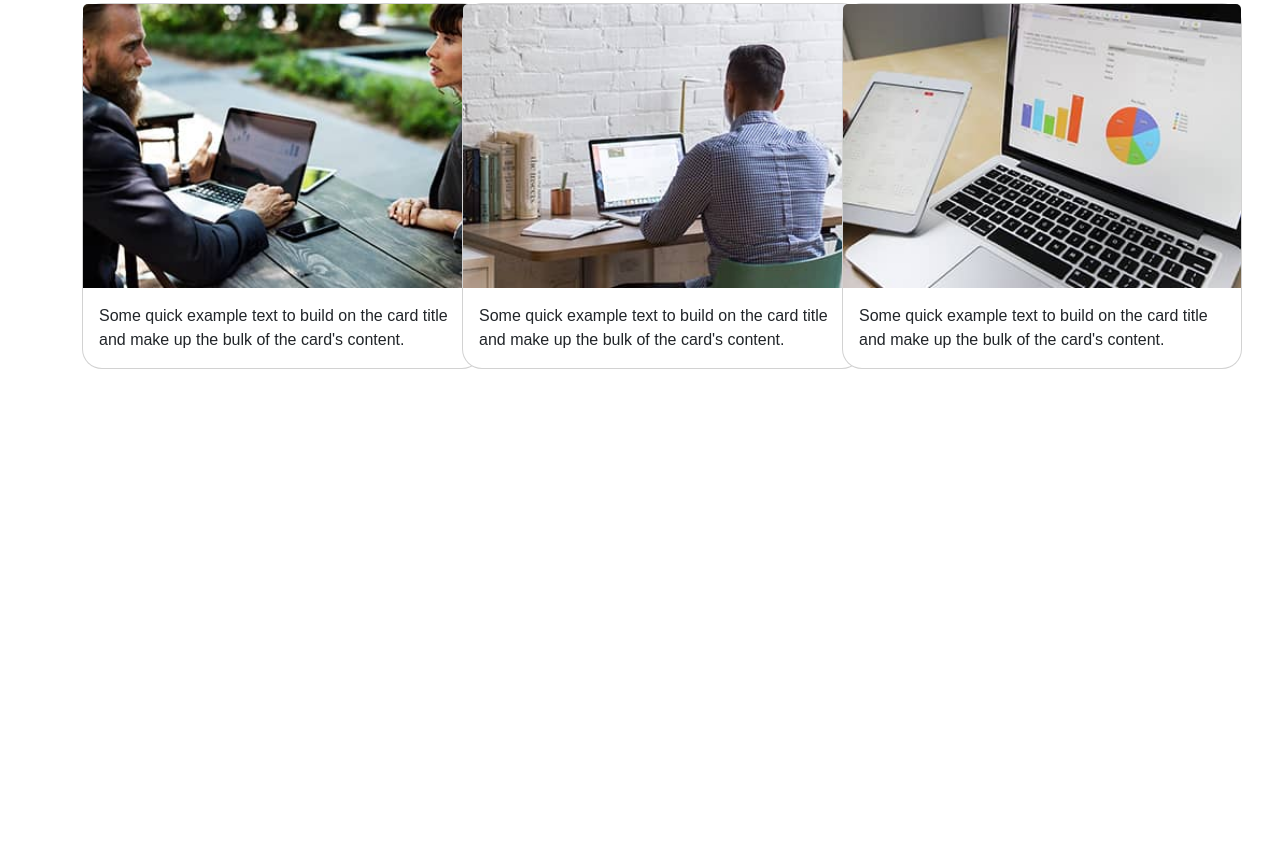
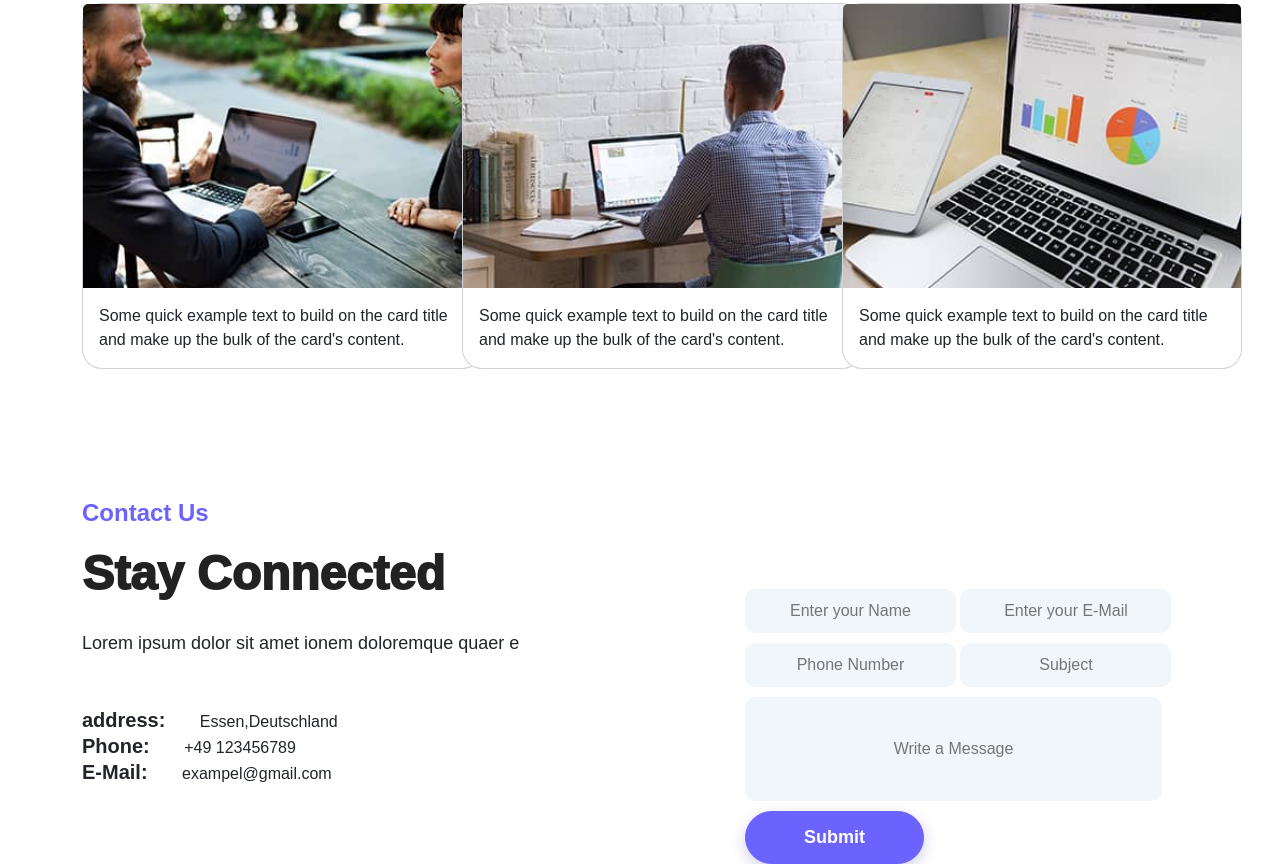
Before and after one commit to Danny1024-na/2050-page, a plain HTML site: page index.html in a window 1280 px wide. Shown: the part 7134-7998 px from the top of the page. Before the commit the page ends 7503 px from the top, so only its background shows below. Drawn offline with nearby package versions, Linux system fonts and the light colour scheme; files whose address does not match are found by name.

Commit message:
contact done

```diff
--- a/css/style.css
+++ b/css/style.css
@@ -69,7 +69,12 @@
     border-radius: 40px;
 }
 
-.cards:hover{
-    zoom: unset;
-    max-zoom: 30px;
+.inputStyle{
+    padding-top: 10px;
+    padding-bottom: 10px;
+    text-align: center;
+    border-radius: 10px;
+    background-color: #f1f6fb;
+    margin-bottom: 10px;
+    border: white;
 }
--- a/index.html
+++ b/index.html
@@ -478,6 +478,34 @@
       </div>
     </div>
 
+    <!-- contact -->
+    <div class="container"  style="margin-top: 120px;">
+      <div class="row">
+        <div class="col-lg-5">
+          <h3 class="titles">Contact Us</h3>
+          <h1 class="underTitles" style="font-weight: 700px;">Stay Connected</h1>
+          <p class="lorem">Lorem ipsum dolor sit amet ionem doloremque quaer e</p>
+          <h5 style="display: inline; font-weight: 700;">address:</h5>
+          <p style="display: inline; margin-left: 30px;">Essen,Deutschland <br></p>
+          <h5 style="display: inline; font-weight: 700;">Phone:</h5>
+          <p style="display: inline; margin-left: 30px;">+49 123456789 <br></p>
+          <h5 style="display: inline; font-weight: 700;">E-Mail:</h5>
+          <p style="display: inline; margin-left: 30px;">exampel@gmail.com <br></p>
+        </div>
+        <div class="col-lg-7" style=" padding-top: 100px; padding-left: 200px;">
+          <input class="inputStyle" type="text" name="userName" placeholder="Enter your Name">
+          <input class="inputStyle" type="text" name="E-Mail" placeholder="Enter your E-Mail">
+          <br>
+          <input class="inputStyle" type="text" name="Phone" placeholder="Phone Number">
+          <input class="inputStyle" type="text" name="subject" placeholder="Subject">
+          <br>
+          <input class="inputStyle" style="padding-left: 105px; padding-right: 105px; padding-bottom: 40px; padding-top: 40px;" type="text" name="Message" placeholder="Write a Message">
+          <br>
+          <input class="button" type="submit" value="Submit">
+        </div>
+      </div>
+    </div>
+
     <script src="https://cdn.jsdelivr.net/npm/bootstrap@5.2.1/dist/js/bootstrap.bundle.min.js" integrity="sha384-u1OknCvxWvY5kfmNBILK2hRnQC3Pr17a+RTT6rIHI7NnikvbZlHgTPOOmMi466C8" crossorigin="anonymous"></script>
   </body>
 </html>
```
